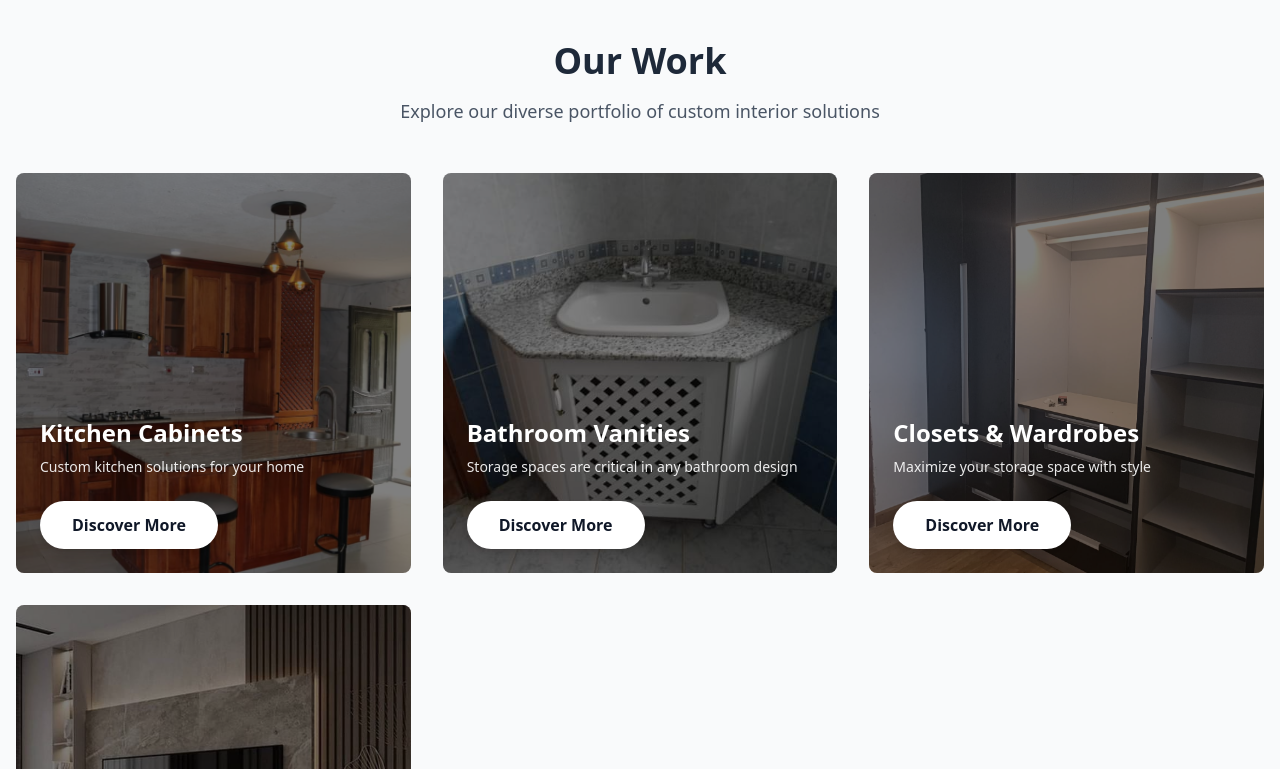
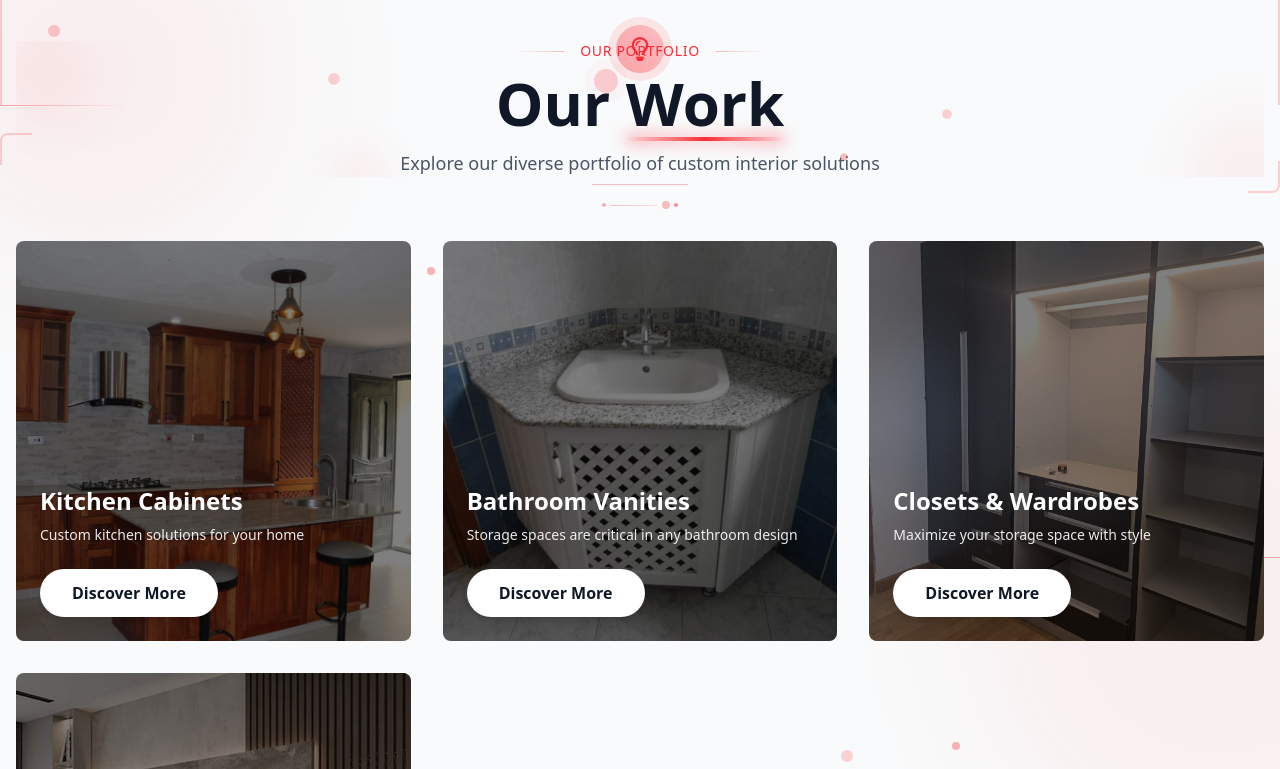
Before and after one commit to Lawrence137/winteriordesign-webapp, a React (Vite) app: page / in a window 1280 px wide. Shown: the part 1911-2680 px from the top of the page. Built offline with nearby package versions, Linux system fonts and the light colour scheme.

Commit message:
added animations in bg

```diff
--- a/src/components/Portfolio.jsx
+++ b/src/components/Portfolio.jsx
@@ -2,6 +2,7 @@ import { useState, memo } from 'react';
 import { Link } from 'react-router-dom';
 import { portfolioItems } from '../data';
 import ScrollReveal from './ScrollReveal';
+import { FaRegLightbulb, FaCircle } from 'react-icons/fa';
 
 // Memoize the category card to prevent unnecessary re-renders
 const CategoryCard = memo(({ category, getCategoryUrl, onMouseEnter, onMouseLeave }) => (
@@ -76,22 +77,117 @@ function Portfolio() {
   };
 
   return (
-    <section className="py-16 bg-gray-50">
-      <div className="container mx-auto px-4">
+    <section className="py-16 bg-gray-50 relative overflow-hidden">
+      {/* Section-wide Background Decorative Elements */}
+      <div className="absolute inset-0 pointer-events-none">
+        {/* Large Blurred Circles */}
+        <div className="absolute -top-24 -left-24 w-96 h-96 bg-red-500/[0.05] rounded-full blur-3xl"></div>
+        <div className="absolute top-1/3 -right-48 w-[500px] h-[500px] bg-red-500/[0.05] rounded-full blur-3xl"></div>
+        <div className="absolute -bottom-24 left-1/3 w-80 h-80 bg-red-500/[0.05] rounded-full blur-3xl"></div>
+
+        {/* Floating Dots Pattern */}
+        <div className="absolute top-12 left-12 w-3 h-3 bg-red-500/25 rounded-full animate-float-slow"></div>
+        <div className="absolute top-1/4 right-24 w-4 h-4 bg-red-500/20 rounded-full animate-float-slower"></div>
+        <div className="absolute bottom-1/3 left-1/4 w-3 h-3 bg-red-500/25 rounded-full animate-float-medium"></div>
+        <div className="absolute top-2/3 right-1/3 w-3 h-3 bg-red-500/20 rounded-full animate-float-slow"></div>
+        <div className="absolute bottom-24 right-1/4 w-4 h-4 bg-red-500/25 rounded-full animate-float-slower"></div>
+
+        {/* Decorative Lines */}
+        <div className="absolute top-32 left-0 w-32 h-px bg-gradient-to-r from-red-500/40 to-transparent"></div>
+        <div className="absolute top-1/2 right-0 w-40 h-px bg-gradient-to-l from-red-500/40 to-transparent"></div>
+        <div className="absolute bottom-48 left-12 w-24 h-px bg-gradient-to-r from-red-500/40 to-transparent"></div>
+
+        {/* Corner Decorations */}
+        <div className="absolute top-0 left-0 w-32 h-32 border-l-2 border-t-2 border-red-500/20 rounded-tl-3xl"></div>
+        <div className="absolute top-0 right-0 w-32 h-32 border-r-2 border-t-2 border-red-500/20 rounded-tr-3xl"></div>
+        <div className="absolute bottom-0 left-0 w-32 h-32 border-l-2 border-b-2 border-red-500/20 rounded-bl-3xl"></div>
+        <div className="absolute bottom-0 right-0 w-32 h-32 border-r-2 border-b-2 border-red-500/20 rounded-br-3xl"></div>
+
+        {/* Additional Small Decorative Elements */}
+        <div className="absolute top-1/4 left-1/3 w-2 h-2 bg-red-500/40 rounded-full animate-pulse"></div>
+        <div className="absolute bottom-1/3 right-1/4 w-2 h-2 bg-red-500/40 rounded-full animate-pulse delay-300"></div>
+        <div className="absolute top-2/3 left-1/4 w-2 h-2 bg-red-500/40 rounded-full animate-pulse delay-700"></div>
+      </div>
+
+      <div className="container mx-auto px-4 relative">
         {/* Header Section */}
         <ScrollReveal delay={0.1}>
-          <div className="text-center mb-12">
-            <h2 className="text-3xl md:text-4xl font-dancing font-bold text-gray-800 mb-4">
-              Our Work
-            </h2>
-            <p className="max-w-2xl mx-auto text-lg text-gray-600">
-              Explore our diverse portfolio of custom interior solutions
-            </p>
+          <div className="text-center mb-16 relative">
+            {/* Background Decorative Elements */}
+            <div className="absolute inset-0 overflow-hidden pointer-events-none">
+              <div className="absolute -top-4 -left-4 w-24 h-24 bg-red-500/5 rounded-full blur-xl"></div>
+              <div className="absolute top-1/2 -right-12 w-32 h-32 bg-red-500/5 rounded-full blur-xl"></div>
+              <div className="absolute -bottom-8 left-1/4 w-16 h-16 bg-red-500/5 rounded-full blur-lg"></div>
+            </div>
+
+            {/* Floating Dots */}
+            <div className="absolute inset-0 overflow-hidden pointer-events-none">
+              <FaCircle className="absolute top-8 left-1/4 text-red-500/20 text-xs animate-float-slow" />
+              <FaCircle className="absolute bottom-4 right-1/3 text-red-500/30 text-[8px] animate-float-slower" />
+              <FaCircle className="absolute top-1/2 right-1/4 text-red-500/20 text-[10px] animate-float-medium" />
+            </div>
+
+            {/* Main Icon */}
+            <div className="absolute left-1/2 -translate-x-1/2 -top-6 w-16 h-16 bg-red-500/10 rounded-full flex items-center justify-center">
+              <div className="w-12 h-12 bg-red-500/20 rounded-full flex items-center justify-center relative">
+                <div className="absolute inset-0 bg-gradient-to-tr from-red-500/20 to-transparent rounded-full animate-spin-slow"></div>
+                <FaRegLightbulb className="text-2xl text-red-500 relative z-10" />
+              </div>
+            </div>
+
+            {/* Small Subtitle with decorative side lines */}
+            <div className="flex items-center justify-center gap-4 mb-3">
+              <div className="h-px w-12 bg-gradient-to-r from-transparent to-red-500/30"></div>
+              <p className="text-red-500 font-medium tracking-wider uppercase text-sm">
+                Our Portfolio
+              </p>
+              <div className="h-px w-12 bg-gradient-to-l from-transparent to-red-500/30"></div>
+            </div>
+
+            {/* Main Title */}
+            <div className="relative inline-block">
+              <h2 className="text-4xl md:text-6xl font-bold text-gray-900 mb-4 relative">
+                <span className="relative inline-block">
+                  Our
+                  <div className="absolute -top-1 -right-2 w-6 h-6">
+                    <div className="absolute inset-0 bg-red-500/20 rounded-full transform rotate-45"></div>
+                    <div className="absolute inset-0 bg-red-500/10 rounded-full animate-ping"></div>
+                  </div>
+                </span>
+                {" "}
+                <span className="relative inline-block">
+                  Work
+                  <div className="absolute -bottom-2 left-0 right-0 h-1 bg-gradient-to-r from-red-500/0 via-red-500 to-red-500/0"></div>
+                  <div className="absolute -bottom-2 left-0 right-0 h-1 bg-gradient-to-r from-red-500 via-red-500/50 to-red-500 blur-sm"></div>
+                </span>
+              </h2>
+            </div>
+
+            {/* Description with enhanced decoration */}
+            <div className="relative">
+              <p className="max-w-2xl mx-auto text-lg text-gray-600">
+                <span className="relative inline-block px-2">
+                  Explore our diverse portfolio of custom interior solutions
+                  <div className="absolute -bottom-2 left-1/2 -translate-x-1/2 w-24 h-px bg-red-500/30"></div>
+                </span>
+              </p>
+              {/* Corner Accents */}
+              <div className="absolute -left-4 -top-4 w-8 h-8 border-l-2 border-t-2 border-red-500/20 rounded-tl-lg"></div>
+              <div className="absolute -right-4 -bottom-4 w-8 h-8 border-r-2 border-b-2 border-red-500/20 rounded-br-lg"></div>
+            </div>
+
+            {/* Enhanced Decorative Lines */}
+            <div className="absolute -bottom-8 left-1/2 -translate-x-1/2 flex items-center gap-1">
+              <div className="w-1 h-1 bg-red-500/40 rounded-full"></div>
+              <div className="w-12 h-px bg-gradient-to-r from-red-500/30 to-red-500/10"></div>
+              <div className="w-2 h-2 bg-red-500/30 rounded-full"></div>
+              <div className="w-1 h-1 bg-red-500/60 rounded-full animate-pulse"></div>
+            </div>
           </div>
         </ScrollReveal>
 
         {/* Main Categories Grid */}
-        <div className="grid grid-cols-1 md:grid-cols-3 gap-8">
+        <div className="grid grid-cols-1 md:grid-cols-3 gap-8 relative">
           {categories.map((category, index) => (
             <CategoryCard
               key={category.id}
--- a/tailwind.config.cjs
+++ b/tailwind.config.cjs
@@ -8,6 +8,11 @@ export default {
       },
       animation: {
         'border-pulse': 'borderPulse 2s ease-in-out infinite', // Custom border pulse animation
+        'pulse-glow': 'pulseGlow 2s ease-in-out infinite',
+        'float-slow': 'float 6s ease-in-out infinite',
+        'float-medium': 'float 5s ease-in-out infinite',
+        'float-slower': 'float 7s ease-in-out infinite',
+        'spin-slow': 'spin 8s linear infinite',
       },
       keyframes: {
         borderPulse: {
@@ -18,7 +23,29 @@ export default {
             borderColor: 'rgba(45, 212, 191, 1)', // teal-400
           },
         },
+        pulseGlow: {
+          '0%, 100%': {
+            boxShadow: '0 0 5px 0 rgba(239, 68, 68, 0.7)',
+            transform: 'scale(1)',
+          },
+          '50%': {
+            boxShadow: '0 0 20px 5px rgba(239, 68, 68, 0.9)',
+            transform: 'scale(1.02)',
+          },
+        },
+        float: {
+          '0%, 100%': {
+            transform: 'translateY(0)',
+          },
+          '50%': {
+            transform: 'translateY(-10px)',
+          },
+        },
       },
+      transitionDelay: {
+        '300': '300ms',
+        '700': '700ms',
+      }
     },
   },
   plugins: [],
```
